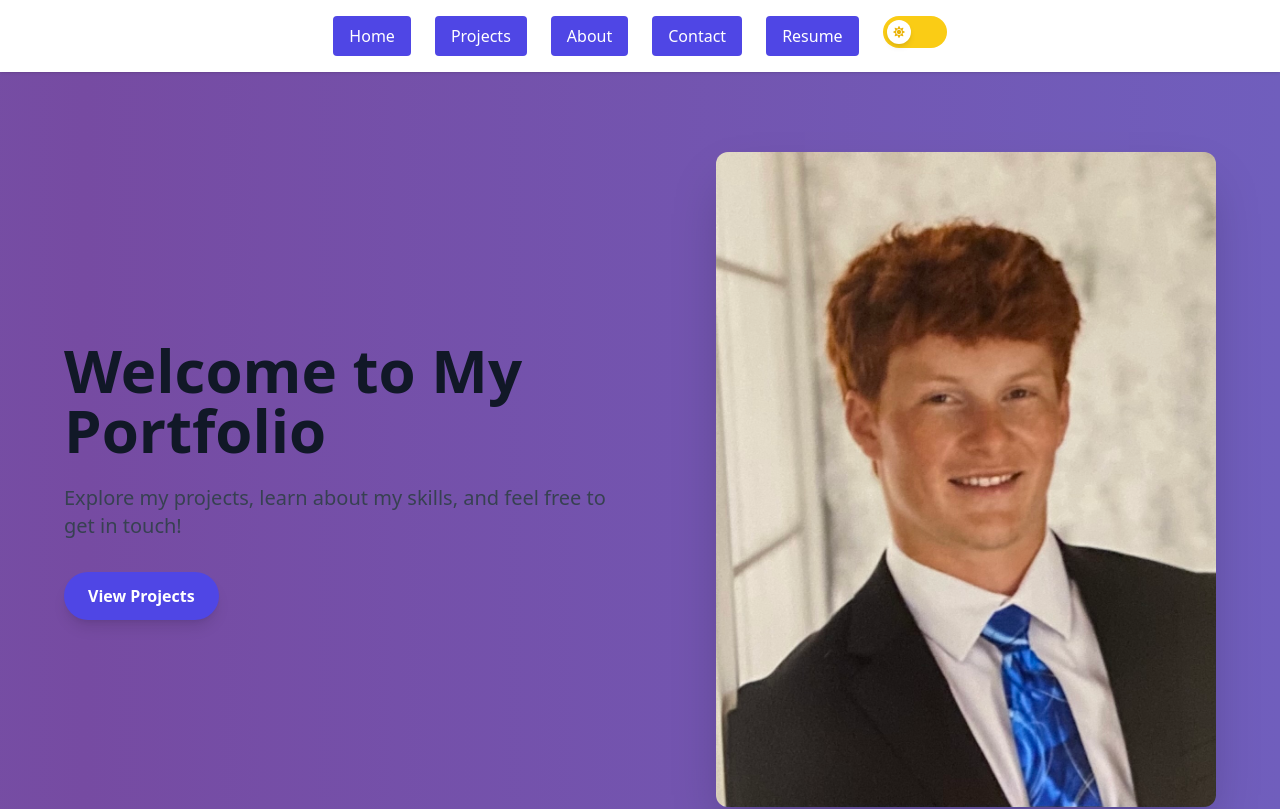
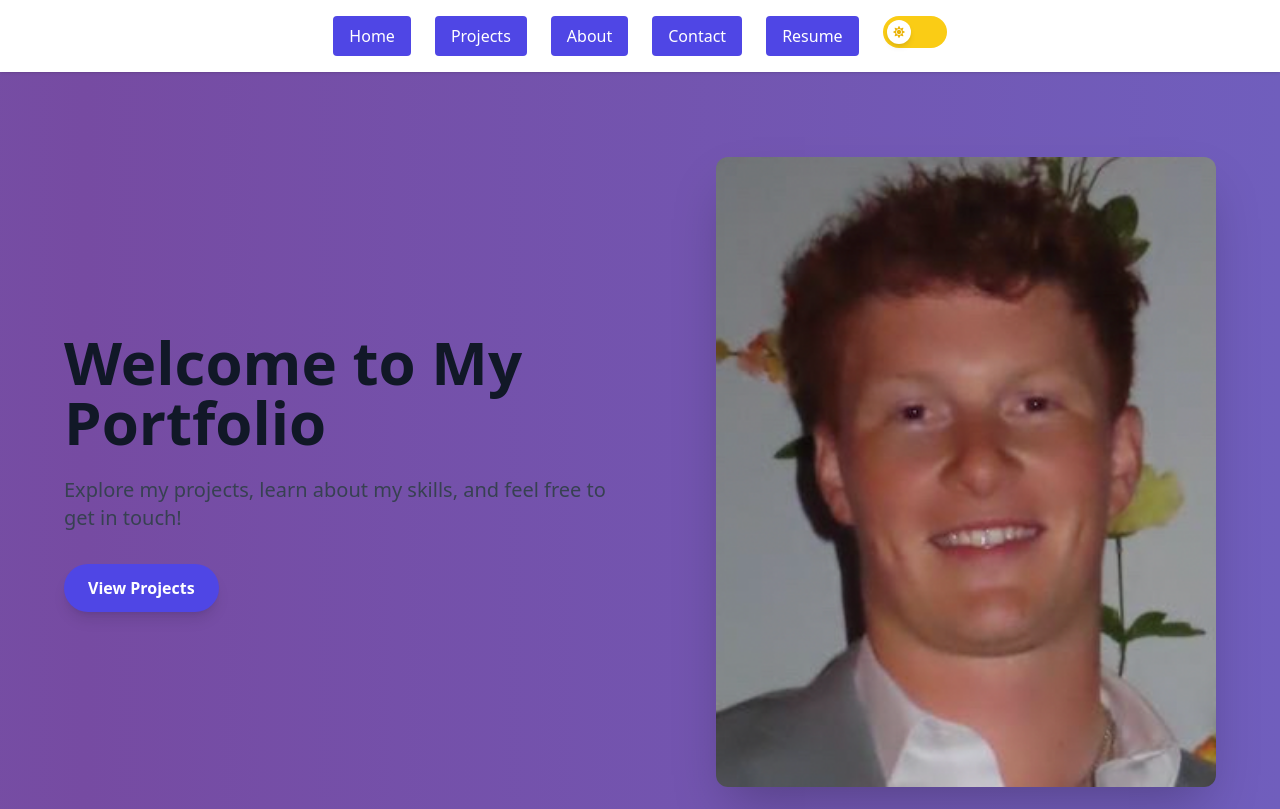
Before and after one commit to KodyHatcher/KodyHatcher.github.io, a React (Create React App) app in the folder tech_portfolio/: page / in a window 1280 px wide. Shown: the top 809 px of the page. Built offline with nearby package versions, Linux system fonts and the light colour scheme.

Commit message:
new image

```diff
--- a/tech_portfolio/src/components/Home.js
+++ b/tech_portfolio/src/components/Home.js
@@ -60,7 +60,8 @@ function Home({ scrollToProjects }) {
 
         {/* Right: Image */}
         <motion.img
-          src="/image.jpeg"
+          //src="/image.jpeg"
+          src="Headshot.png"
           alt="Filler"
           className="rounded-xl shadow-2xl max-w-full w-full sm:w-[400px] lg:w-[500px] h-auto"
           variants={itemVariants}
```
Also changed, not shown: tech_portfolio/public/Headshot.png (added).
